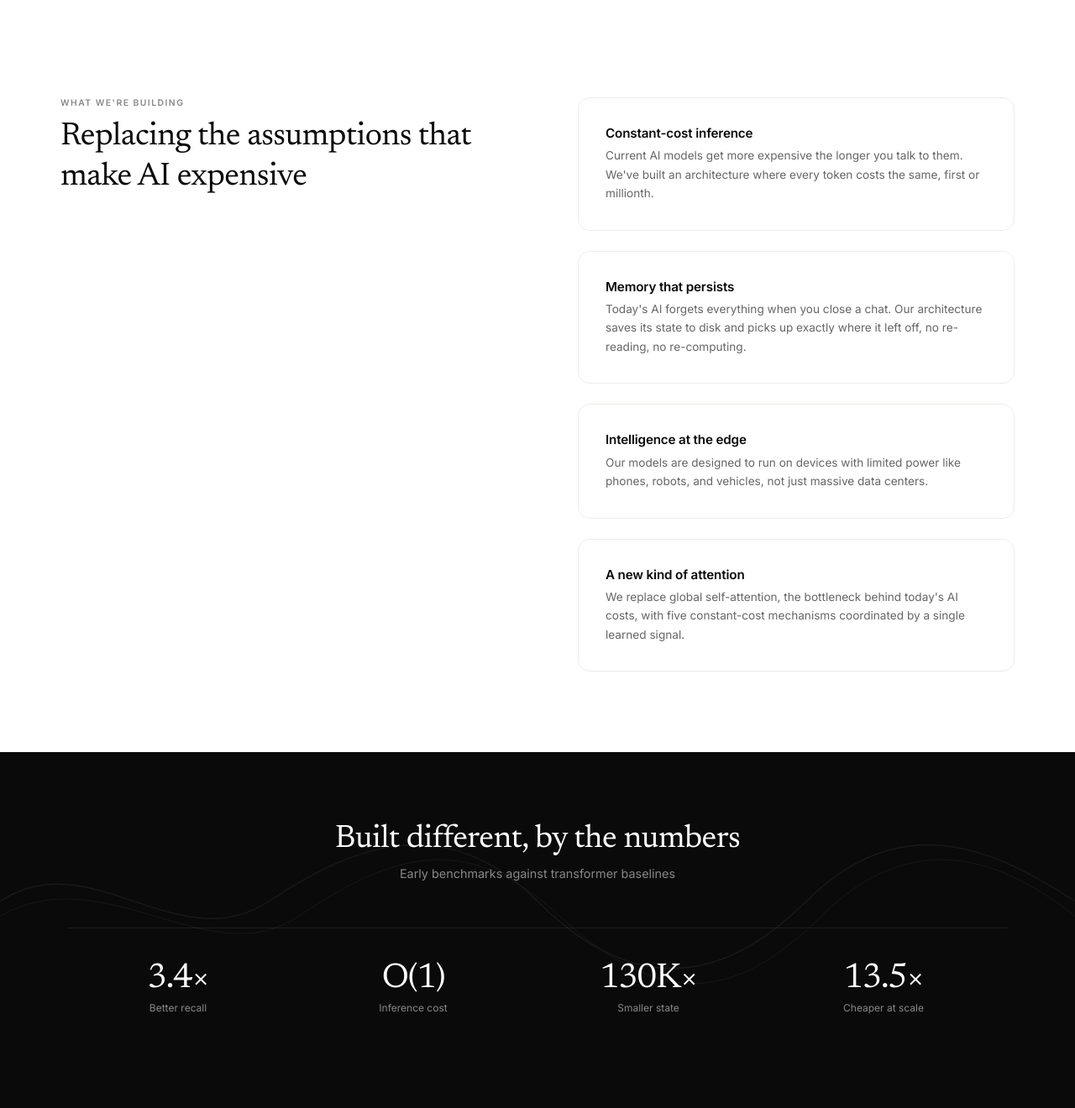
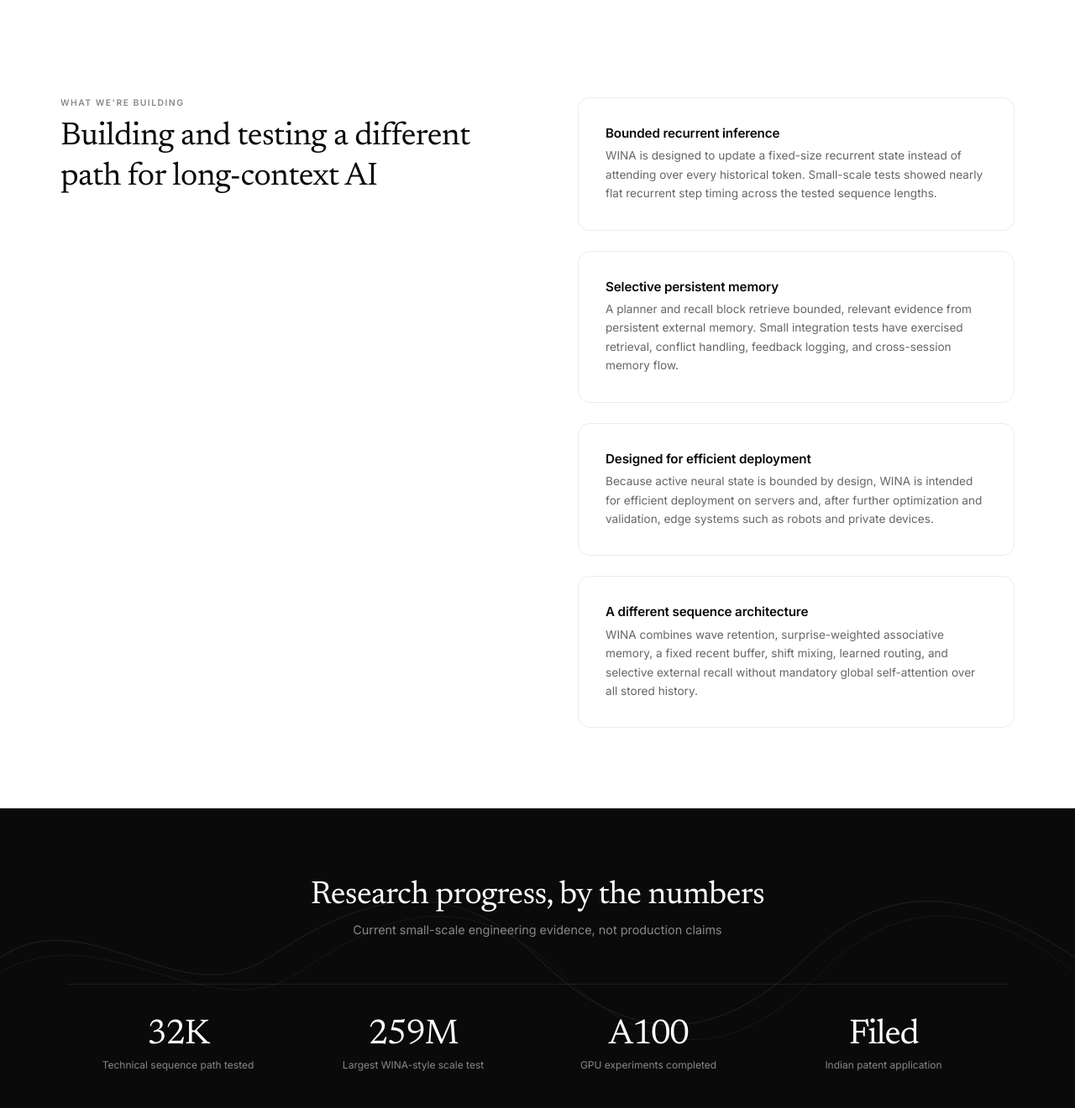
Before and after one commit to psyconomic-AI/psyconomic-AI.github.io, a plain HTML site: page index.html in a window 1280 px wide. Shown: the part 780-2100 px from the top of the page at 84% size. Drawn offline with Linux system fonts and the light colour scheme.

Commit message:
Update index.html

```diff
--- a/index.html
+++ b/index.html
@@ -24,8 +24,8 @@ a{color:inherit;text-decoration:none}
   -webkit-backdrop-filter:blur(20px);border-bottom:1px solid var(--g100)}
 .nav-inner{max-width:1200px;margin:0 auto;display:flex;align-items:center;
   justify-content:space-between;padding:0 2.5rem;height:60px}
-.nav-logo{display:flex;align-items:center}
-.nav-logo svg{height:38px;width:auto}
+.nav-logo{display:flex;align-items:center;justify-content:center;width:122px;height:36px;overflow:hidden}
+.nav-logo img{width:190px;height:190px;max-width:none;object-fit:contain;mix-blend-mode:multiply}
 .nav-right{display:flex;align-items:center;gap:1.5rem}
 .nav-right a{font-size:0.825rem;font-weight:450;color:var(--g500);transition:color .15s}
 .nav-right a:hover{color:var(--black)}
@@ -179,10 +179,7 @@ footer a:hover{color:var(--black)}
 <header class="nav">
   <div class="nav-inner">
     <a href="#" class="nav-logo">
-      <svg viewBox="0 0 220 50" xmlns="http://www.w3.org/2000/svg">
-        <path d="M20 18 C40 18, 50 6, 70 6 S95 26, 115 16 S135 4, 155 10 S180 22, 200 14" stroke="#0a0a0a" stroke-width="2.5" fill="none" stroke-linecap="round"/>
-        <text x="28" y="44" font-family="Inter, -apple-system, sans-serif" font-size="22" font-weight="600" fill="#0a0a0a" letter-spacing="-0.5">psyconomic</text>
-      </svg>
+      <img src="logo.png" alt="Psyconomic">
     </a>
     <div class="nav-right">
       <a href="#what" class="desk">Research</a>
@@ -195,8 +192,8 @@ footer a:hover{color:var(--black)}
 <section class="hero">
   <canvas class="hero-canvas" id="heroCanvas"></canvas>
   <div class="hero-content">
-    <h1>We're rethinking how neural networks scale</h1>
-    <p class="hero-sub">Psyconomic is an AI research company building neural architectures that deliver frontier intelligence at constant cost so AI can reach everyone, not just those who can afford it.</p>
+    <h1>We're rethinking how neural networks remember</h1>
+    <p class="hero-sub">Psyconomic is an AI research company developing WINA, a memory-native neural architecture designed to use bounded recurrent processing and selective persistent recall instead of repeatedly processing an entire history.</p>
   </div>
 </section>
 
@@ -205,24 +202,24 @@ footer a:hover{color:var(--black)}
   <div class="what-inner">
     <div class="what-left reveal">
       <div class="what-eyebrow">What We're Building</div>
-      <h2 class="what-title">Replacing the assumptions that make AI expensive</h2>
+      <h2 class="what-title">Building and testing a different path for long-context AI</h2>
     </div>
     <div class="what-cards">
       <div class="wc reveal">
-        <h3>Constant-cost inference</h3>
-        <p>Current AI models get more expensive the longer you talk to them. We've built an architecture where every token costs the same, first or millionth.</p>
+        <h3>Bounded recurrent inference</h3>
+        <p>WINA is designed to update a fixed-size recurrent state instead of attending over every historical token. Small-scale tests showed nearly flat recurrent step timing across the tested sequence lengths.</p>
       </div>
       <div class="wc reveal">
-        <h3>Memory that persists</h3>
-        <p>Today's AI forgets everything when you close a chat. Our architecture saves its state to disk and picks up exactly where it left off, no re-reading, no re-computing.</p>
+        <h3>Selective persistent memory</h3>
+        <p>A planner and recall block retrieve bounded, relevant evidence from persistent external memory. Small integration tests have exercised retrieval, conflict handling, feedback logging, and cross-session memory flow.</p>
       </div>
       <div class="wc reveal">
-        <h3>Intelligence at the edge</h3>
-        <p>Our models are designed to run on devices with limited power like phones, robots, and vehicles, not just massive data centers.</p>
+        <h3>Designed for efficient deployment</h3>
+        <p>Because active neural state is bounded by design, WINA is intended for efficient deployment on servers and, after further optimization and validation, edge systems such as robots and private devices.</p>
       </div>
       <div class="wc reveal">
-        <h3>A new kind of attention</h3>
-        <p>We replace global self-attention, the bottleneck behind today's AI costs, with five constant-cost mechanisms coordinated by a single learned signal.</p>
+        <h3>A different sequence architecture</h3>
+        <p>WINA combines wave retention, surprise-weighted associative memory, a fixed recent buffer, shift mixing, learned routing, and selective external recall without mandatory global self-attention over all stored history.</p>
       </div>
     </div>
   </div>
@@ -236,14 +233,14 @@ footer a:hover{color:var(--black)}
   </svg>
   <div class="nums-inner">
     <div class="nums-head reveal">
-      <h2>Built different, by the numbers</h2>
-      <p>Early benchmarks against transformer baselines</p>
+      <h2>Research progress, by the numbers</h2>
+      <p>Current small-scale engineering evidence, not production claims</p>
     </div>
     <div class="nums-grid reveal">
-      <div class="nc"><div class="nc-val">3.4×</div><div class="nc-lab">Better recall</div></div>
-      <div class="nc"><div class="nc-val">O(1)</div><div class="nc-lab">Inference cost</div></div>
-      <div class="nc"><div class="nc-val">130K×</div><div class="nc-lab">Smaller state</div></div>
-      <div class="nc"><div class="nc-val">13.5×</div><div class="nc-lab">Cheaper at scale</div></div>
+      <div class="nc"><div class="nc-val">32K</div><div class="nc-lab">Technical sequence path tested</div></div>
+      <div class="nc"><div class="nc-val">259M</div><div class="nc-lab">Largest WINA-style scale test</div></div>
+      <div class="nc"><div class="nc-val">A100</div><div class="nc-lab">GPU experiments completed</div></div>
+      <div class="nc"><div class="nc-val">Filed</div><div class="nc-lab">Indian patent application</div></div>
     </div>
   </div>
 </div>
@@ -253,8 +250,8 @@ footer a:hover{color:var(--black)}
   <div class="product-card reveal">
     <div class="product-text">
       <div class="product-badge">Upcoming</div>
-      <h2 class="product-name">Our first product is on the way</h2>
-      <p class="product-desc">An AI built on our patented architecture with constant-cost inference, persistent memory, and the ability to run anywhere. We're not optimizing the old paradigm. We're replacing it.</p>
+      <h2 class="product-name">A memory-native AI assistant</h2>
+      <p class="product-desc">Our first product will combine a trained WINA model, planner, and persistent recall in one conversational system. The components have been tested at small scale; larger-model training and matched-baseline evaluation are the next milestones.</p>
     </div>
     <div class="product-visual">
       <canvas id="prodCanvas"></canvas>
@@ -273,7 +270,7 @@ footer a:hover{color:var(--black)}
 
 <!-- MISSION -->
 <section class="mission reveal">
-  <p>90% of the world cannot afford frontier AI today. We believe that's an architecture problem, not a business model problem, and we're building the <em>fix</em>.</p>
+  <p>Useful AI should not need to reprocess an entire history to remember what matters. We are building and rigorously testing a more <em>memory-native</em> approach.</p>
 </section>
 
 
```
